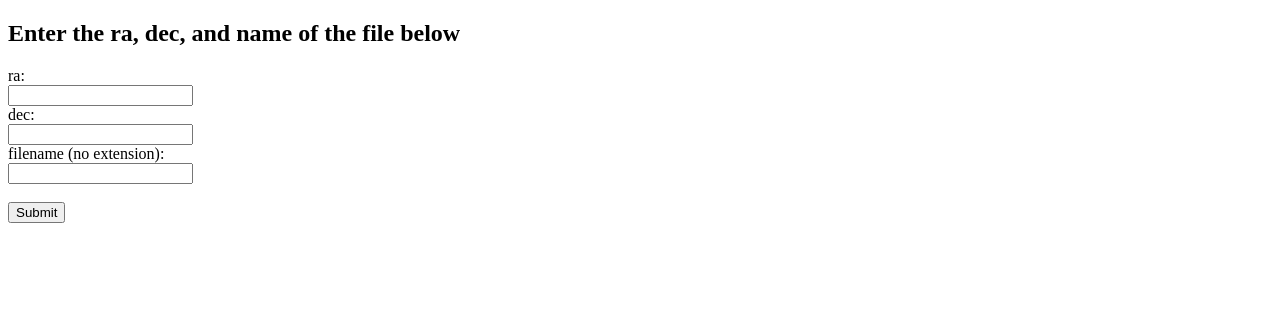
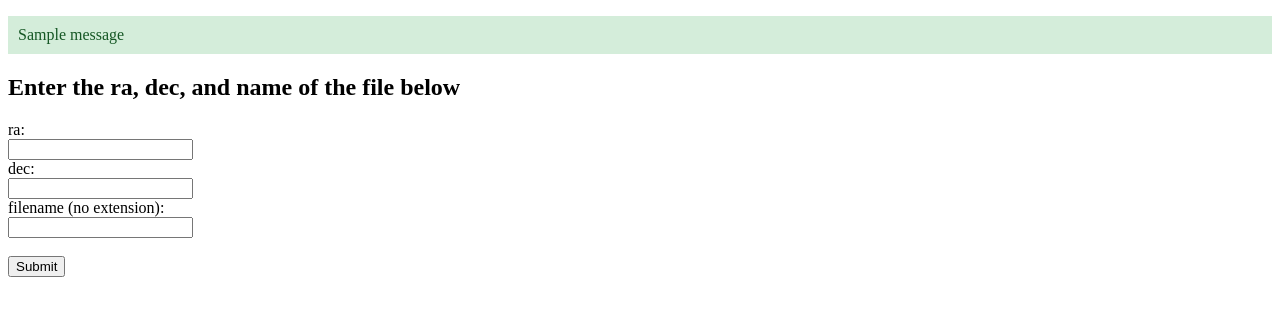
Before and after one commit to DavPadur/IRSAFile, a Flask app: template FlaskApp/templates/query.html in a window 1280 px wide. Shown: the part 44-360 px from the top of the page. Run offline with Flask 3, Linux system fonts and the light colour scheme; the template is opened without the code that fills it, so the values that code supplies are empty; one stand-in notice (Sample message) is shown.

Commit message:
Update query.html

```diff
--- a/FlaskApp/templates/query.html
+++ b/FlaskApp/templates/query.html
@@ -4,8 +4,25 @@
     <meta charset="utf-8" />
     <meta name="viewport" content="width=device-width, initial-scale=1" />
     <title>Query</title>
+    <style>
+        .flashes {
+            list-style: none;
+            padding: 0;
+        }
+        .flashes li {
+            padding: 10px;
+            margin: 10px 0;
+        }
+        .flashes .success {
+            background-color: #d4edda;
+            color: #155724;
+        }
+        .flashes .error {
+            background-color: #f8d7da;
+            color: #721c24;
+        }
+    </style>
 </head>
-
 <body>
     <nav>
         <button class="navbar-toggler" type="button" data-toggle="collapse" data-target="#navbar">
@@ -19,7 +36,19 @@
             </div>
         </div>
     </nav>
-    <form method="POST">
+
+    <!-- Flash messages -->
+    {% with messages = get_flashed_messages(with_categories=true) %}
+        {% if messages %}
+            <ul class="flashes">
+                {% for category, message in messages %}
+                    <li class="{{ category }}">{{ message }}</li>
+                {% endfor %}
+            </ul>
+        {% endif %}
+    {% endwith %}
+
+    <form method="POST" action="/query">
         <h2>Enter the ra, dec, and name of the file below</h2>
         <label for="ra">ra:</label><br>
         <input type="text" id="ra" name="ra"><br>
```
Lines whose indentation alone changed are shown as unchanged.
